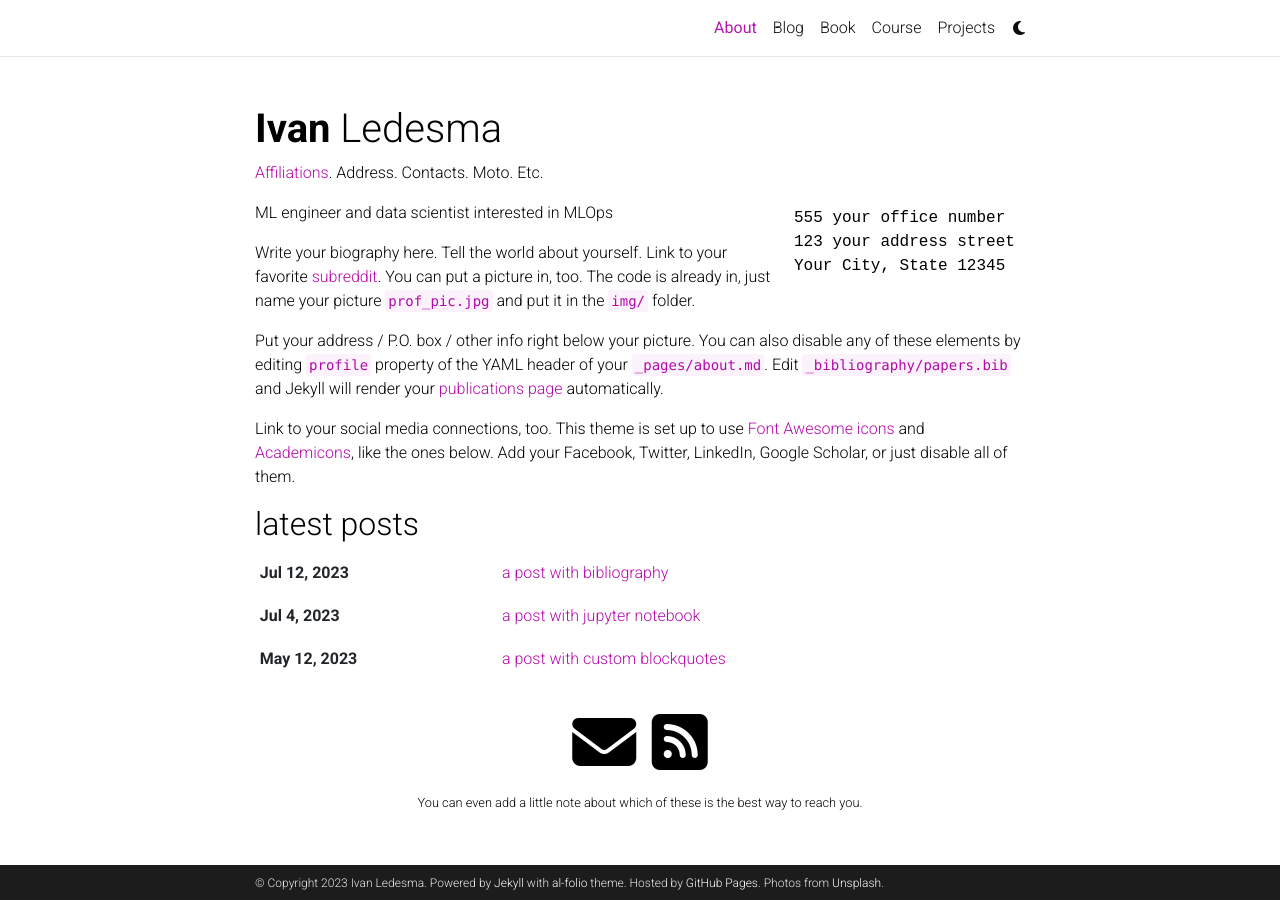
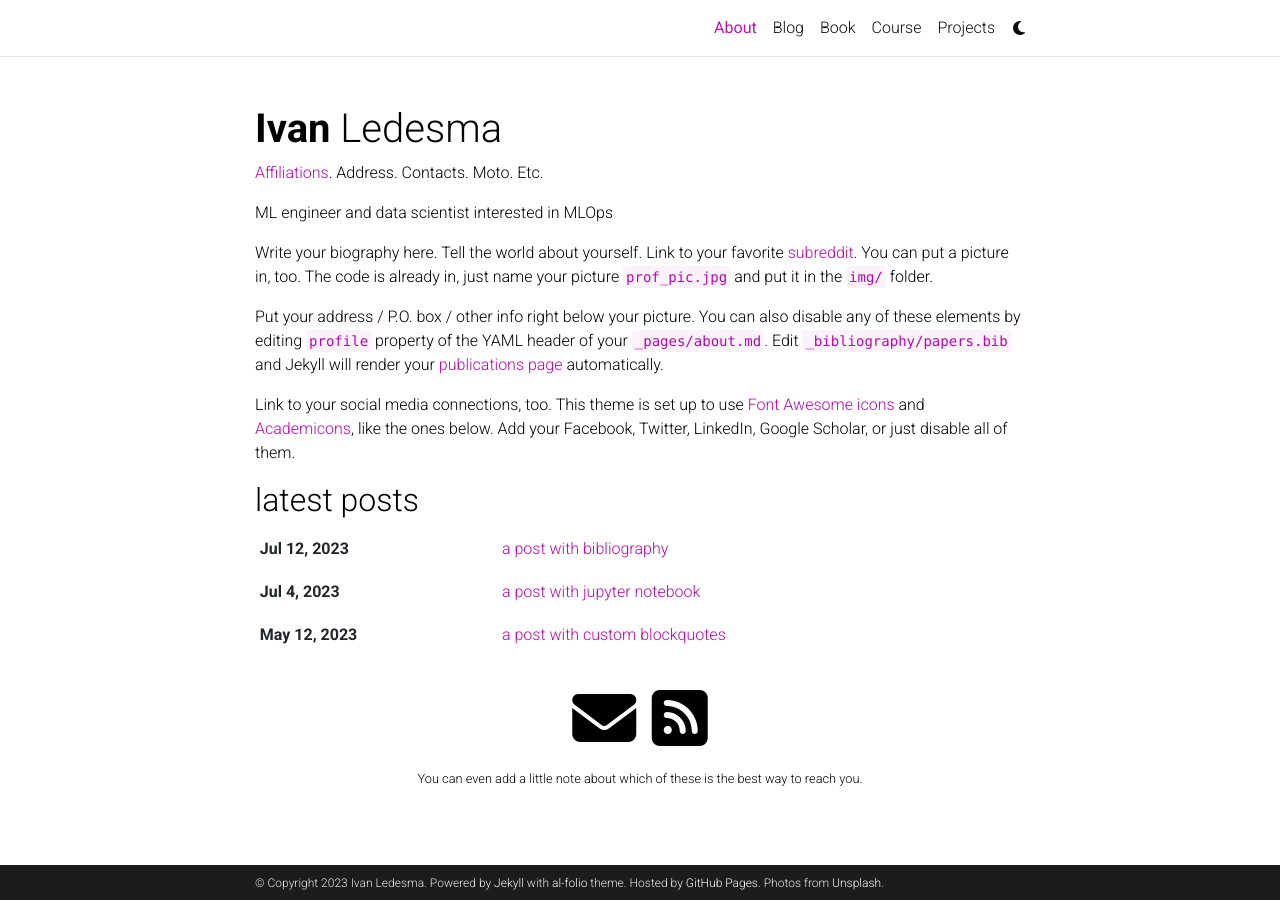
Before and after one commit to ledesma-ivan/ledesma-ivan.out-service, a Jekyll site: the page built from _pages/about.md, in a window 1280 px wide. Built offline with Jekyll 4.4.1, drawn with Linux system fonts in a browser that asks for light colours; comment, search, counter and statistics services are not loaded; a style sheet for code colours, icons or effects is not loaded.

Commit message:
Update about

```diff
--- a/_pages/about.md
+++ b/_pages/about.md
@@ -8,10 +8,7 @@
   align: right
   image:
   image_circular: false # crops the image to make it circular
-  address: >
-    <p>555 your office number</p>
-    <p>123 your address street</p>
-    <p>Your City, State 12345</p>
+  address: false
 
 news: false  # includes a list of news items
 latest_posts: true  # includes a list of the newest posts
```
